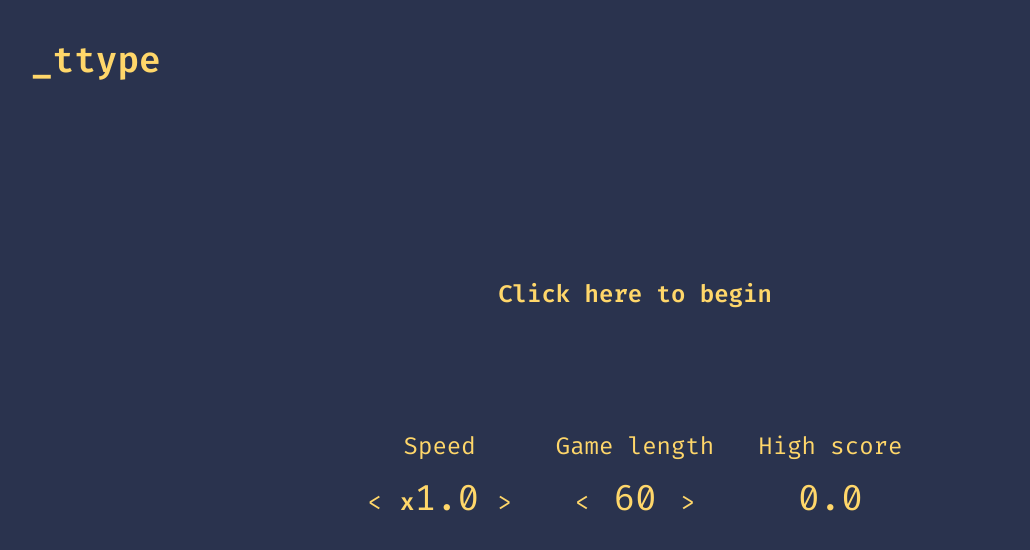
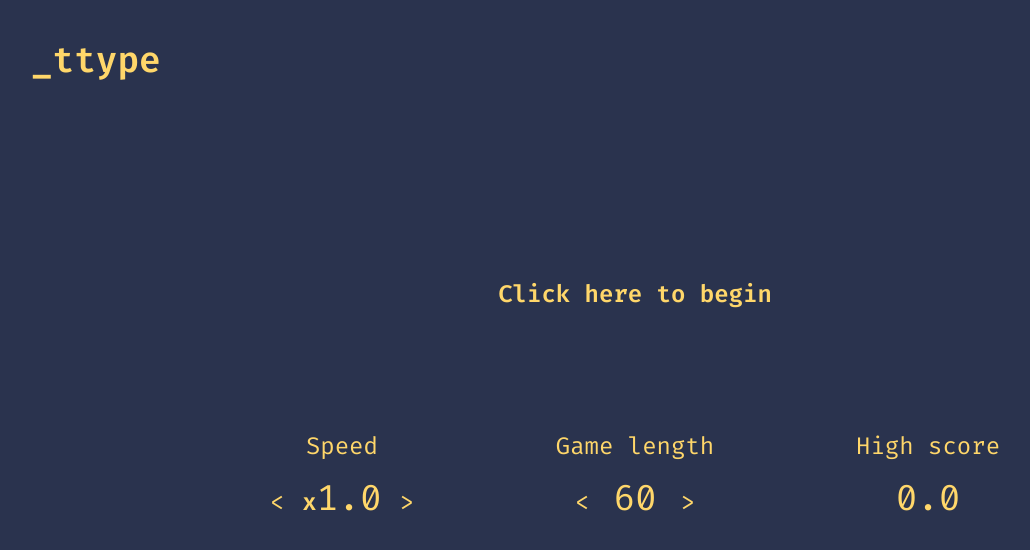
Before and after one commit to sam-peach/KaType, a React (Create React App) app: page / in a window 1280 px wide. Shown: the top 550 px of the page, without its empty margins (5-1035 px from the left). Built offline with nearby package versions, Linux system fonts and the light colour scheme.

Commit message:
House keeping

```diff
--- a/src/components/LetterStream.tsx
+++ b/src/components/LetterStream.tsx
@@ -1,24 +1,10 @@
 import React, { useState, useEffect, useCallback, KeyboardEvent } from "react";
-import { timer, interval } from "d3";
+import { timer } from "d3";
 import { Letter } from "../types/Letter";
 import LetterWrapper from "./LetterWrapper";
 import Box from "./Box";
 import ScoreBoard from "./ScoreBoard";
-import { GameLength } from "../utils";
-import { access } from "fs";
-
-const randomLetter = (offset: number) => {
-  const characters = "abcdefghijklmnopqrstuvwxyz";
-  const letter = characters.charAt(
-    Math.floor(((Math.random() + Math.random()) / 2) * characters.length)
-  );
-
-  return { letter, offset, disabled: false };
-};
-
-const bpmToMilliseconds = (bpm: number) => {
-  return 1000 / (bpm / 60);
-};
+import { GameLength, randomLetter, bpmToMilliseconds } from "../utils";
 
 const style = (transition: boolean): {} => {
   const base = {
--- a/src/components/Options.css
+++ b/src/components/Options.css
@@ -2,7 +2,7 @@
   display: flex;
   flex-wrap: wrap;
   text-align: center;
-  flex: 0 0 20%;
+  flex: 0 0 30%;
 }
 
 .options-row > :first-child {
--- a/src/utils.ts
+++ b/src/utils.ts
@@ -4,3 +4,16 @@ export enum GameLength {
   LongMedium = 90,
   Long = 120,
 }
+
+export const randomLetter = (offset: number) => {
+  const characters = "abcdefghijklmnopqrstuvwxyz";
+  const letter = characters.charAt(
+    Math.floor(((Math.random() + Math.random()) / 2) * characters.length)
+  );
+
+  return { letter, offset, disabled: false };
+};
+
+export const bpmToMilliseconds = (bpm: number) => {
+  return 1000 / (bpm / 60);
+};
```
